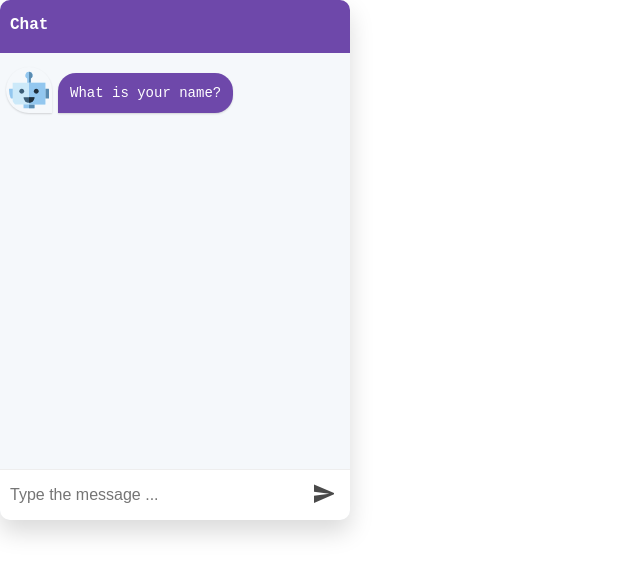
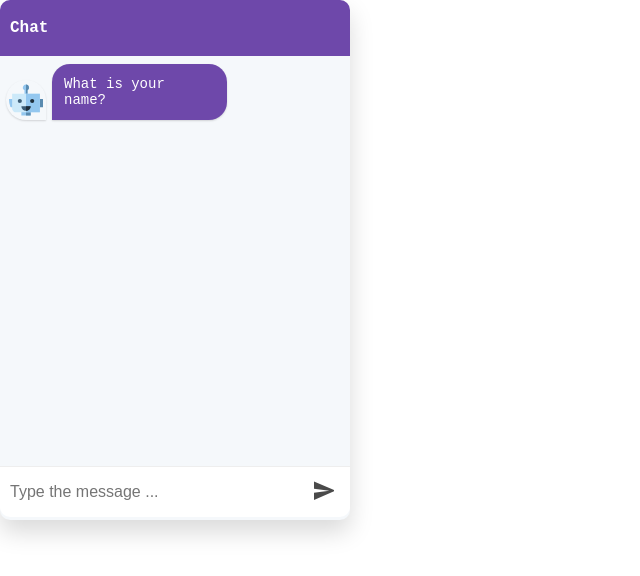
Before and after one commit to hyeonuk-kor/test-chatbot, a plain HTML site: page index.html in a window 1280 px wide. Shown: the whole page, without its empty margins (0-640 px from the left). Drawn offline with Linux system fonts and the light colour scheme.

Commit message:
Add files via upload

```diff
--- a/index.html
+++ b/index.html
@@ -1 +1 @@
-<!doctype html><html lang="en"><head><meta charset="utf-8"/><link rel="icon" href="./favicon.ico"/><meta name="viewport" content="width=device-width,initial-scale=1"/><meta name="theme-color" content="#000000"/><meta name="description" content="Web site created using create-react-app"/><link rel="apple-touch-icon" href="./logo192.png"/><link rel="manifest" href="./manifest.json"/><title>React App</title><script defer="defer" src="./static/js/main.d2f02e61.js"></script><link href="./static/css/main.8c35680c.css" rel="stylesheet"></head><body><noscript>You need to enable JavaScript to run this app.</noscript><div id="root"></div></body></html>
+<!doctype html><html lang="en"><head><meta charset="utf-8"/><link rel="icon" href="./favicon.ico"/><meta name="viewport" content="width=device-width,initial-scale=1"/><meta name="theme-color" content="#000000"/><meta name="description" content="Web site created using create-react-app"/><link rel="apple-touch-icon" href="./logo192.png"/><link rel="manifest" href="./manifest.json"/><title>React App</title><script defer="defer" src="./static/js/main.d2f02e61.js"></script><link href="./static/css/main.3157e8c0.css" rel="stylesheet"></head><body><noscript>You need to enable JavaScript to run this app.</noscript><div id="root"></div></body></html>
--- /dev/null
+++ b/static/css/main.3157e8c0.css
@@ -0,0 +1,2 @@
+body{-webkit-font-smoothing:antialiased;-moz-osx-font-smoothing:grayscale;font-family:-apple-system,BlinkMacSystemFont,Segoe UI,Roboto,Oxygen,Ubuntu,Cantarell,Fira Sans,Droid Sans,Helvetica Neue,sans-serif;margin:0}code{font-family:source-code-pro,Menlo,Monaco,Consolas,Courier New,monospace}*{box-sizing:border-box}#app,#app>div,body,html{height:100vh}
+/*# sourceMappingURL=main.3157e8c0.css.map*/
```
Also changed, not shown: asset-manifest.json, 1 other file.
